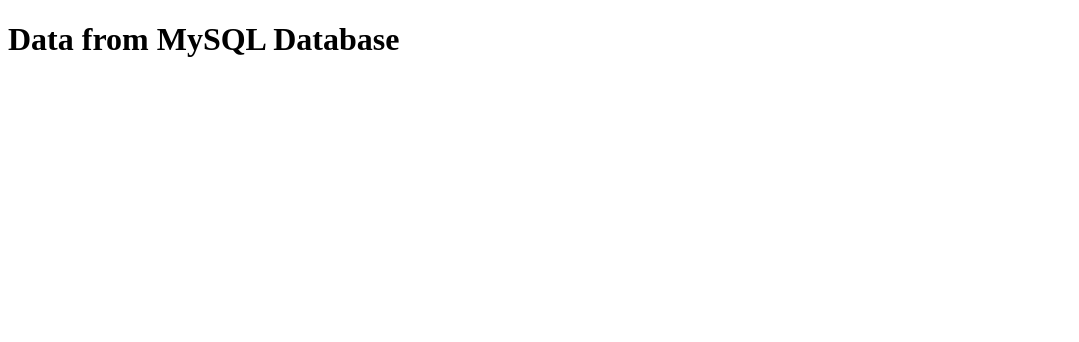
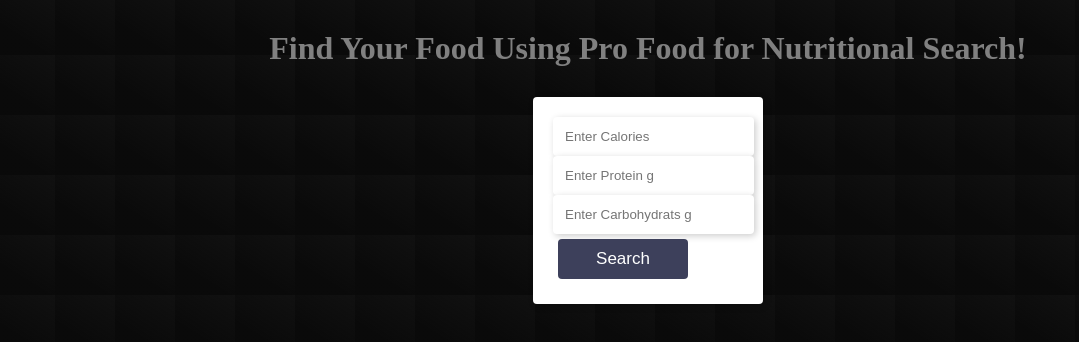
Before and after one commit to SulimanGR/database_search, a website: page index.html in a window 1280 px wide. Shown: the whole page, without its empty margins (0-1079 px from the left). Drawn offline with Linux system fonts and the light colour scheme; no server answers.

Commit message:
CSS Changes and html
I inserted database content in the form of a flexbox, change background theme add 3 user inputs calories, protein, carbohydrates and search button most of the styles got it from Uiverse.io.

```diff
--- a/index.html
+++ b/index.html
@@ -3,12 +3,34 @@
 
 <head>
   <meta charset="UTF-8">
-  <title>Data Page</title>
+  <title>Pro Food</title>
   <link rel="stylesheet" href="style.css">
 </head>
 
-<body>
-  <h1>Data from MySQL Database</h1>
+<body id="bg-style">
+
+  <h1 class="main-title">Find Your Food Using Pro Food for Nutritional Search!</h1>
+
+  <div class="search-bar">
+
+    <div>
+      <input type="text" name="text" class="input" pattern="\d+" placeholder="Enter Calories">
+    </div>
+
+    <div>
+      <input type="text" name="text" class="input" pattern="\d+" placeholder="Enter Protein g">
+    </div>
+
+    <div>
+      <input type="text" name="text" class="input" pattern="\d+" placeholder="Enter Carbohydrats g">
+    </div>
+    <button>
+      <span>Search</span>
+    </button>
+
+
+  </div>
+
   <div id="dataContainer" class="data-container"></div> <!-- Container for data -->
   <script src="script.js"></script> <!-- Include your JavaScript file -->
 </body>
--- a/server.js
+++ b/server.js
@@ -30,7 +30,7 @@
 // Route to fetch data from the database
 app.get('/url', (req, response) => {
     // Perform a query to fetch data
-    connection.query('SELECT * FROM meals', (error, results, fields) => {
+    connection.query('SELECT * FROM meals;', (error, results, fields) => {
         if (error) {
             console.error('Error executing query:', error);
             return response.status(500).send('Error fetching data from database');
--- a/style.css
+++ b/style.css
@@ -1,18 +1,153 @@
-.data-container {
-  margin-top: 20px;
+.main-title {
+  margin: 30px;
+  text-align: center;
+  color: gray;
+}
+
+#bg-style {
+  width: 100%;
+  height: 100%;
+  /* Add your background pattern here */
+  background-color: #111111;
+  background-image: linear-gradient(32deg,
+      rgba(8, 8, 8, 0.74) 30px,
+      transparent);
+  background-size: 60px 60px;
+  background-position: -5px -5px;
 }
 
 .item {
-  border: 1px solid #ccc;
-  border-radius: 5px;
-  padding: 10px;
-  margin-bottom: 10px;
+  box-sizing: border-box;
+  width: 300px;
+  height: 254px;
+  background: rgba(85, 85, 85, 0.58);
+  border: 1px solid rgba(85, 85, 85, 0.58);
+  backdrop-filter: blur(6px);
+  border-radius: 17px;
+  text-align: center;
+  cursor: pointer;
+  transition: all 0.5s;
+  align-items: center;
+  justify-content: center;
+  user-select: none;
+  font-weight: bolder;
+  color: whitesmoke;
 }
 
+.item:hover {
+  transform: scale(1.10);
+}
+
+
 .item h2 {
-  margin-top: 0;
+  margin-top: auto;
 }
 
 .item p {
   margin-bottom: 0;
+  justify-content: space-evenly;
+  padding: 5px;
 }
+
+.data-container {
+  width: 80%;
+  display: flex;
+  flex-direction: row;
+  gap: 50px;
+  justify-content: space-evenly;
+  flex-wrap: wrap;
+  margin: 50px auto;
+  background-color: #f4f4f6;
+  padding: 5px;
+  background-color: #111111;
+  background-image: linear-gradient(32deg,
+      rgba(8, 8, 8, 0.74) 30px,
+      transparent);
+  background-size: 60px 60px;
+  background-position: -5px -5px;
+}
+
+.search-bar {
+  max-width: 190px;
+  padding: 20px;
+  border: none;
+  border-radius: 4px;
+  box-shadow: 2px 2px 7px 0 rgb(0, 0, 0, 0.2);
+  outline: none;
+  background-color: white;
+  justify-content: space-around;
+  margin: 0 auto;
+}
+
+.input {
+  max-width: 190px;
+  padding: 12px;
+  border: none;
+  border-radius: 4px;
+  box-shadow: 2px 2px 7px 0 rgb(0, 0, 0, 0.2);
+  outline: none;
+  color: dimgray;
+}
+
+.input:invalid {
+  animation: justshake 0.3s forwards;
+  color: red;
+}
+
+@keyframes justshake {
+  25% {
+    transform: translateX(5px);
+  }
+
+  50% {
+    transform: translateX(-5px);
+  }
+
+  75% {
+    transform: translateX(5px);
+  }
+
+  100% {
+    transform: translateX-(5px);
+  }
+}
+
+button {
+  display: inline-block;
+  border-radius: 4px;
+  background-color: #3d405b;
+  border: none;
+  color: #FFFFFF;
+  text-align: center;
+  font-size: 17px;
+  padding: 10px;
+  width: 130px;
+  transition: all 0.5s;
+  cursor: pointer;
+  margin: 5px;
+}
+
+button span {
+  cursor: pointer;
+  display: inline-block;
+  position: relative;
+  transition: 0.5s;
+}
+
+button span:after {
+  content: '»';
+  position: absolute;
+  opacity: 0;
+  top: 0;
+  right: -15px;
+  transition: 0.5s;
+}
+
+button:hover span {
+  padding-right: 15px;
+}
+
+button:hover span:after {
+  opacity: 1;
+  right: 0;
+}
```
Also changed, not shown: package.json (+6 -2 lines), 1 other file.
